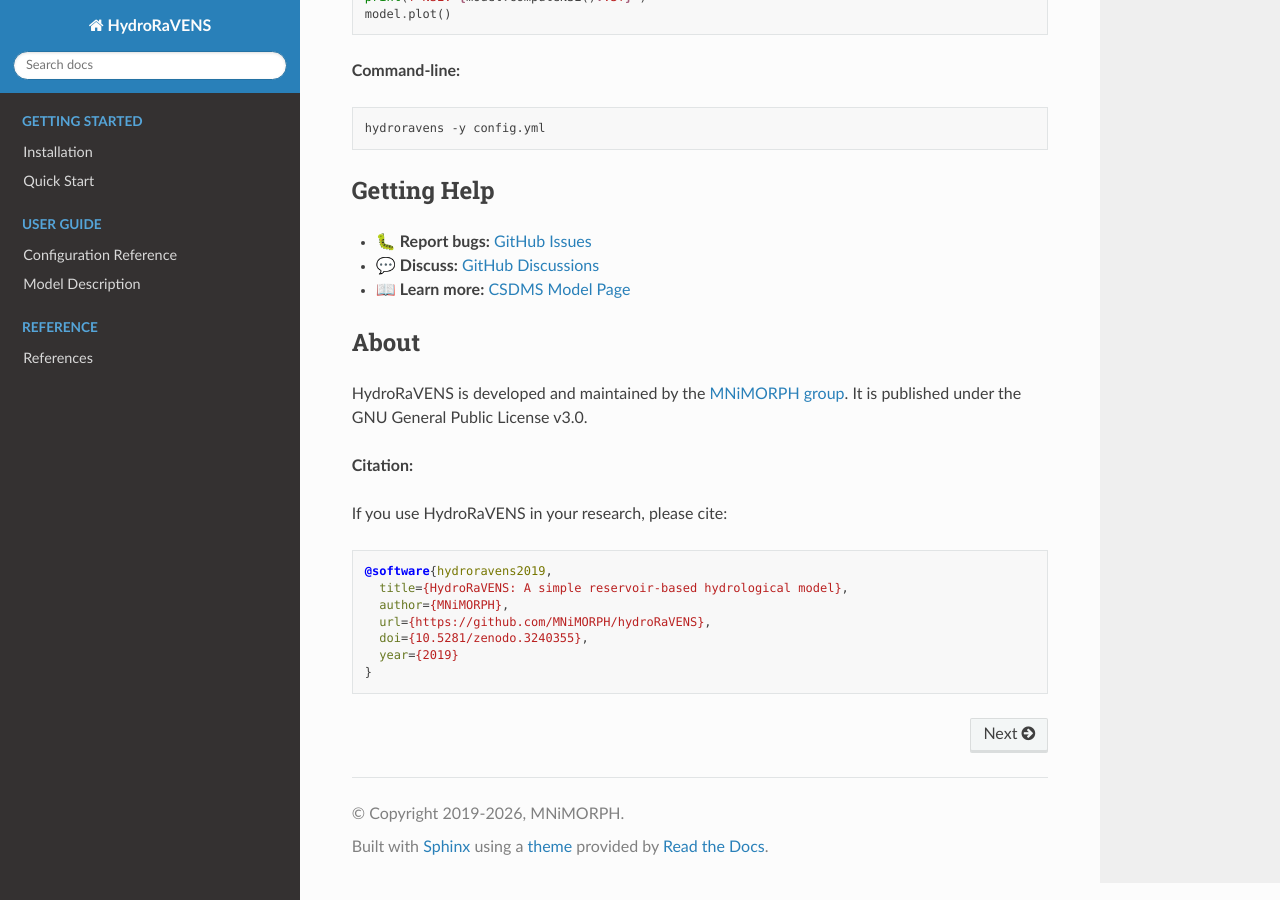
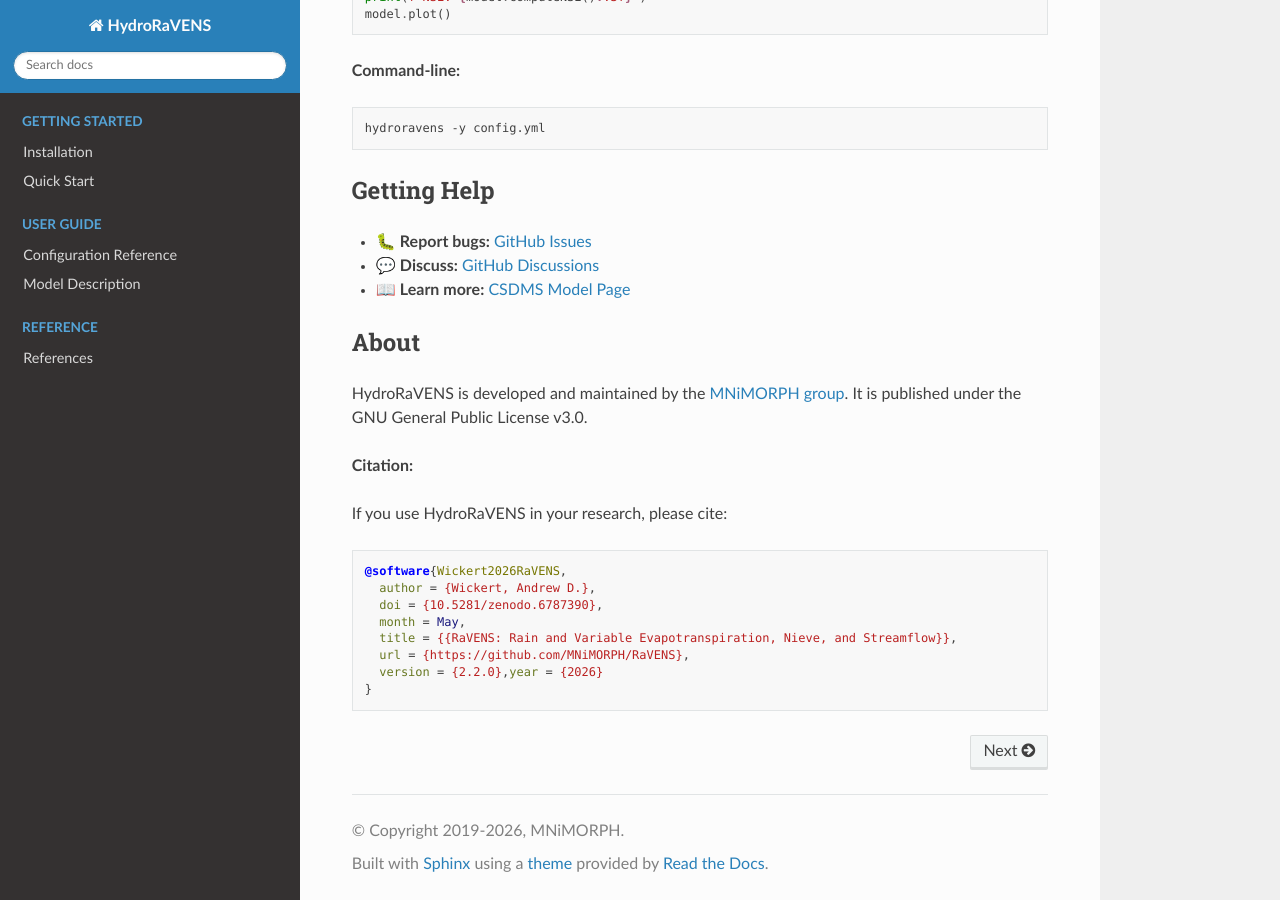
Before and after one commit to MNiMORPH/hydroRaVENS, a Sphinx documentation site: the page built from docs/source/index.rst, in a window 1280 px wide and 900 px high, scrolled down 2106 px. Built offline with Sphinx 7.4.7 and the Read the Docs theme 3.1.0, drawn with Linux system fonts in a browser that asks for light colours; pages that are not in the unit, such as notebooks, are missing from menus.

Commit message:
Replace Copilot-generated citation guess with CITATION.cff info.

```diff
--- a/docs/source/index.rst
+++ b/docs/source/index.rst
@@ -88,10 +88,11 @@
 
 .. code-block:: bibtex
 
-    @software{hydroravens2019,
-      title={HydroRaVENS: A simple reservoir-based hydrological model},
-      author={MNiMORPH},
-      url={https://github.com/MNiMORPH/hydroRaVENS},
-      doi={10.5281/zenodo.3240355},
-      year={2019}
+    @software{Wickert2026RaVENS,
+      author = {Wickert, Andrew D.},
+      doi = {10.5281/zenodo.6787390},
+      month = May,
+      title = {{RaVENS: Rain and Variable Evapotranspiration, Nieve, and Streamflow}},
+      url = {https://github.com/MNiMORPH/RaVENS},
+      version = {2.2.0},year = {2026}
     }
```
